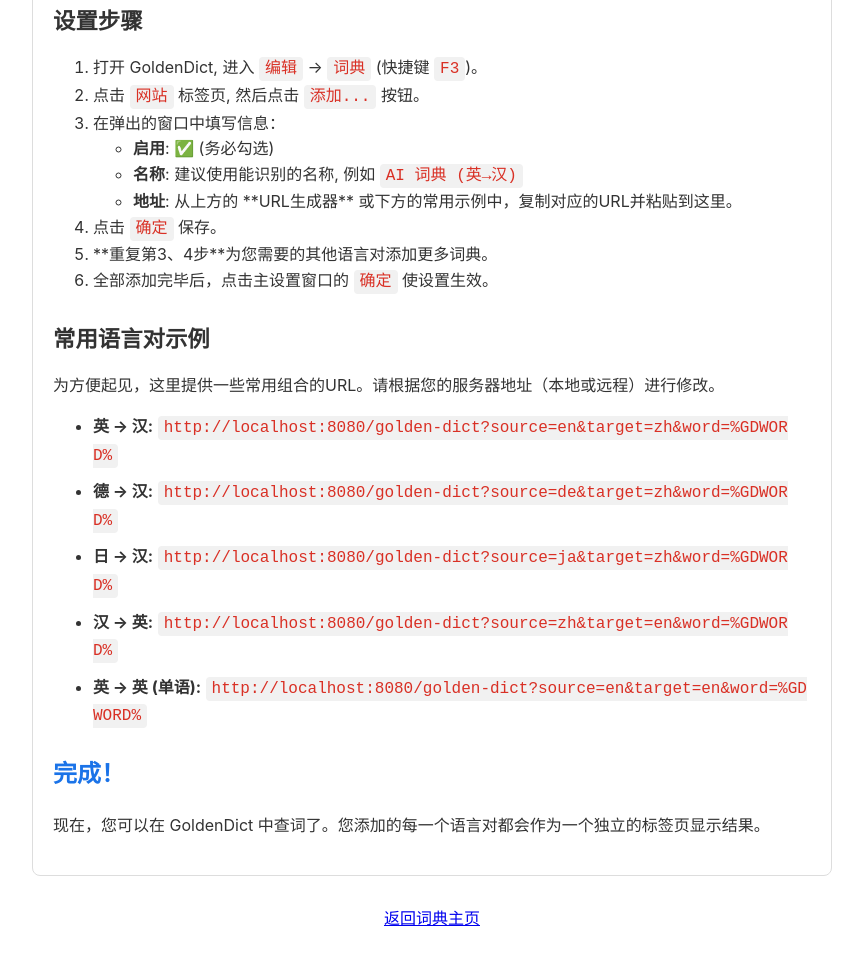
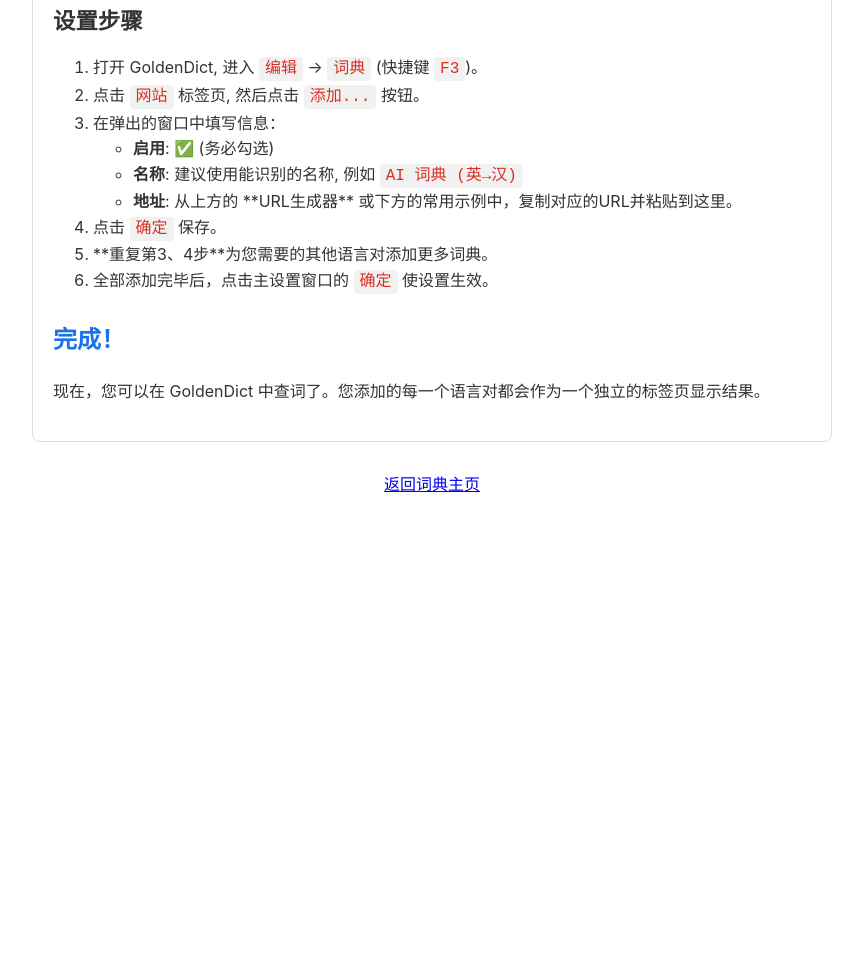
Before and after one commit to Buriburizaem0n/ai-dict, a plain HTML site: page static/goldendict-tutorial.html in a window 1280 px wide. Shown: the part 652-1616 px from the top of the page, without its empty margins (208-1071 px from the left). After the commit the page ends 1189 px from the top, so only its background shows below. Drawn offline with Linux system fonts and the light colour scheme.

Commit message:
<fix>default url bugs.

```diff
--- a/static/goldendict-tutorial.html
+++ b/static/goldendict-tutorial.html
@@ -115,19 +115,6 @@
                 <li>全部添加完毕后，点击主设置窗口的 <code>确定</code> 使设置生效。</li>
             </ol>
         </div>
-
-        <div class="step">
-            <div class="step-title">常用语言对示例</div>
-            <p>为方便起见，这里提供一些常用组合的URL。请根据您的服务器地址（本地或远程）进行修改。</p>
-            <ul class="examples-list">
-                <li><strong>英 → 汉:</strong> <code>http://localhost:8080/golden-dict?source=en&target=zh&word=%GDWORD%</code></li>
-                <li><strong>德 → 汉:</strong> <code>http://localhost:8080/golden-dict?source=de&target=zh&word=%GDWORD%</code></li>
-                <li><strong>日 → 汉:</strong> <code>http://localhost:8080/golden-dict?source=ja&target=zh&word=%GDWORD%</code></li>
-                <li><strong>汉 → 英:</strong> <code>http://localhost:8080/golden-dict?source=zh&target=en&word=%GDWORD%</code></li>
-                <li><strong>英 → 英 (单语):</strong> <code>http://localhost:8080/golden-dict?source=en&target=en&word=%GDWORD%</code></li>
-            </ul>
-        </div>
-
         <h2>完成！</h2>
         <p>现在，您可以在 GoldenDict 中查词了。您添加的每一个语言对都会作为一个独立的标签页显示结果。</p>
     </div>
```
